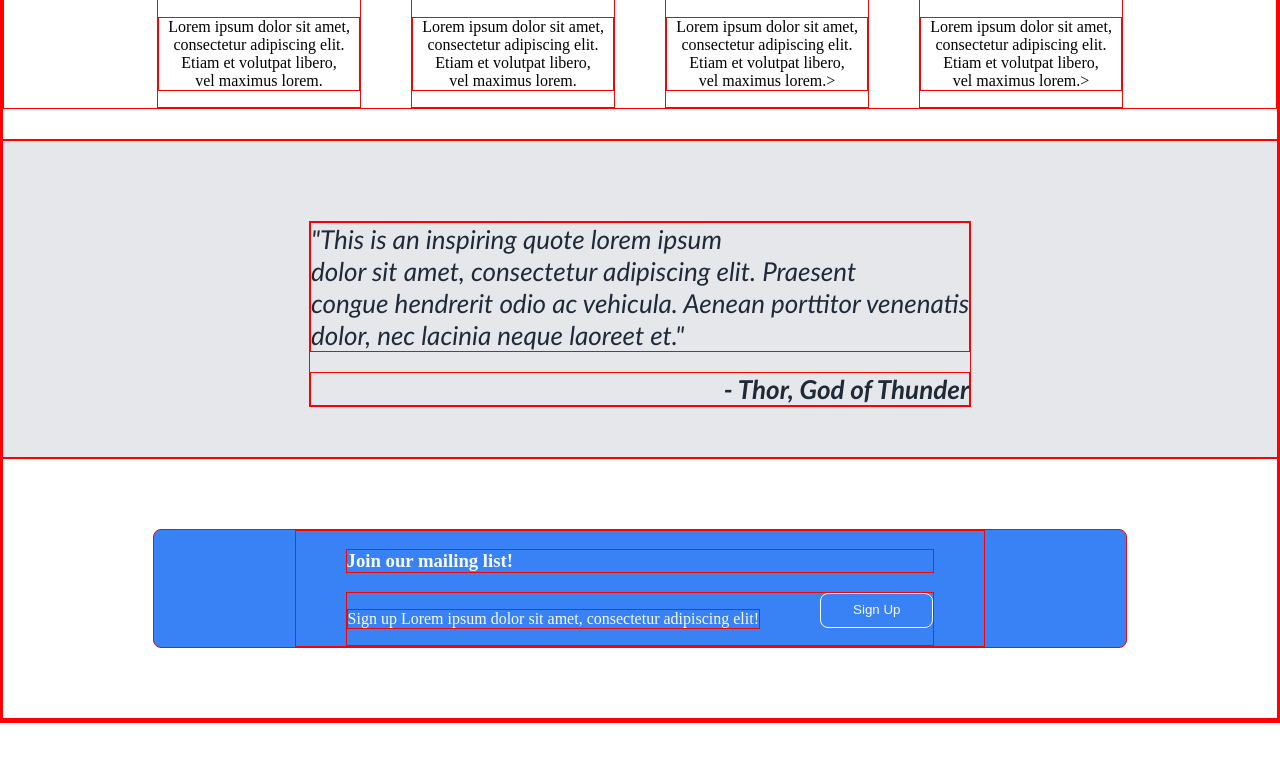
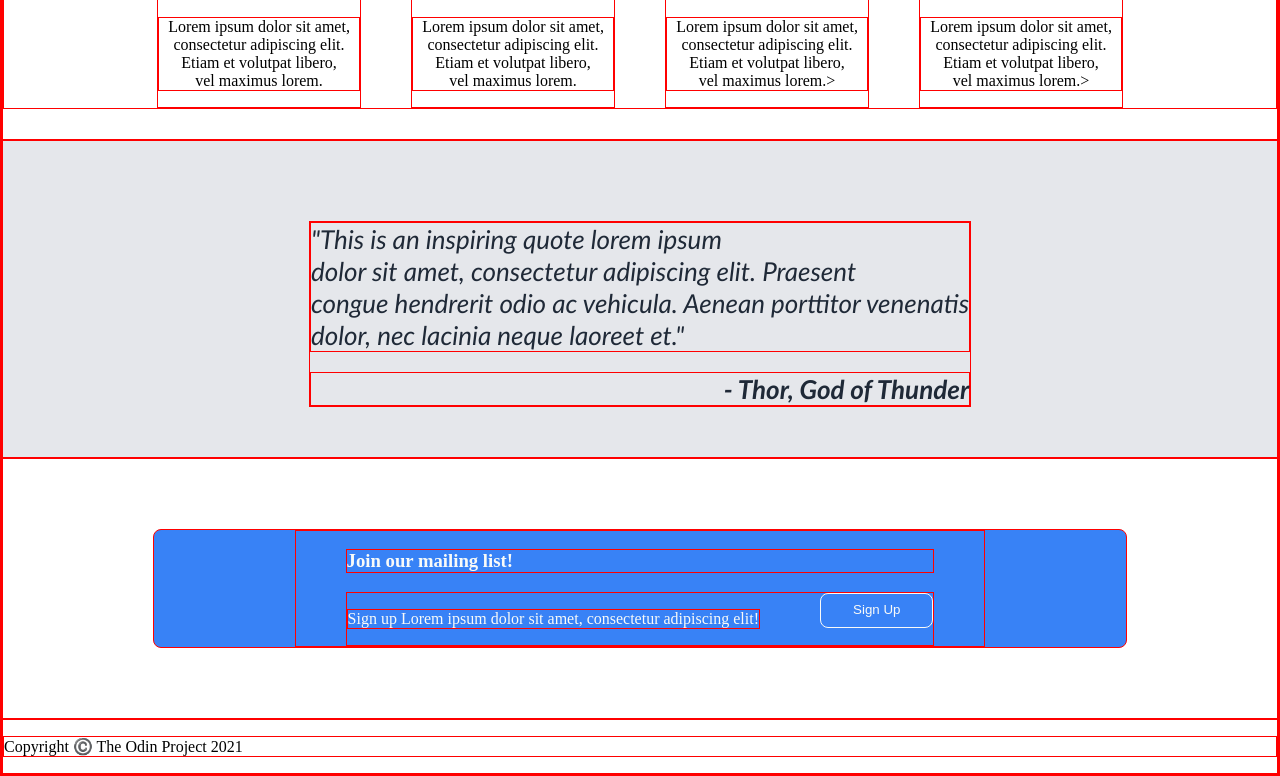
Before and after one commit to fratorr/my-first-web-page, a plain HTML site: page index.html in a window 1280 px wide. Shown: the part 831-1607 px from the top of the page. Before the commit the page ends 1554 px from the top, so only its background shows below. Drawn offline with Linux system fonts and the light colour scheme.

Commit message:
add footer elements

```diff
--- a/index.html
+++ b/index.html
@@ -70,7 +70,6 @@
             <div class="quote-author">- Thor, God of Thunder</div>
         </div>
     </div>
-
     <div class="lower-section">
         <div class="container-mailing-list">
             <div class="container-layer1">
@@ -82,9 +81,8 @@
             </div>
         </div>
     </div>
-
     <div class="footer">
+        <p>Copyright ©️ The Odin Project 2021</p>
     </div>
-
 </body>
 </html>
```
